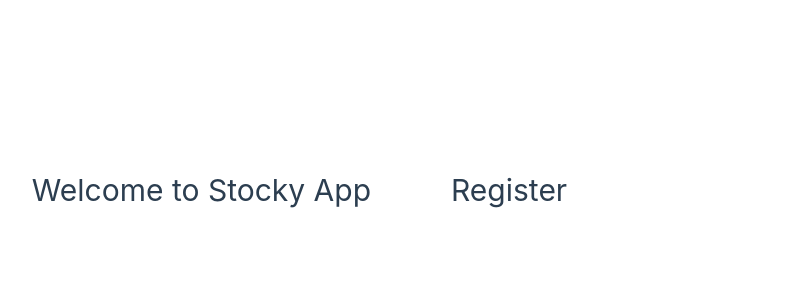
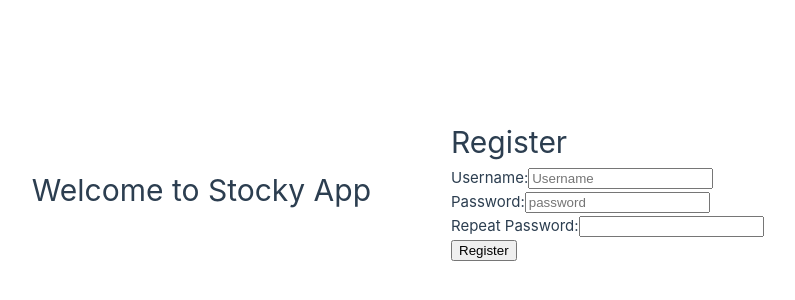
Before and after one commit to KarolisGaiv/stocker, a Vue app: page /register in a window 1280 px wide. Shown: the part 210-510 px from the top of the page, without its empty margins (189-984 px from the left). Built offline with nearby package versions, Linux system fonts and the light colour scheme; no server answers.

Commit message:
feat: create register user functionality

```diff
--- /dev/null
+++ b/src/utils/storage.ts
@@ -0,0 +1,25 @@
+interface User {
+  username: string
+  password: string
+}
+
+export const storageService = {
+  getUsers(): User[] {
+    return JSON.parse(localStorage.getItem('users') || '[]')
+  },
+
+  /**
+   * Save a new user to localStorage
+   * @param user The user object to store
+   */
+  saveUser(user: User): void {
+    const users = this.getUsers()
+    users.push(user)
+    localStorage.setItem('users', JSON.stringify(users))
+  },
+
+  doesUserExists(username: string): boolean {
+    const users = this.getUsers()
+    return users.some((user) => user.username === username)
+  }
+}
--- a/src/views/RegisterView.vue
+++ b/src/views/RegisterView.vue
@@ -1,7 +1,60 @@
-<script setup lang="ts"></script>
+<script setup lang="ts">
+import { ref } from 'vue'
+import { storageService } from '@/utils/storage'
+import router from '@/router'
+
+interface RegisterForm {
+  username: string
+  password: string
+  repeatPassw: string
+}
+
+const form = ref<RegisterForm>({
+  username: '',
+  password: '',
+  repeatPassw: ''
+})
+
+function register() {
+  if (form.value.password !== form.value.repeatPassw) {
+    alert('Passwords do not match')
+    return
+  }
+  if (storageService.doesUserExists(form.value.username)) {
+    alert('Username already exist. Choose a different username')
+    return
+  }
+
+  storageService.saveUser({ username: form.value.username, password: form.value.password })
+  alert('Registration successful')
+  router.push('/login')
+}
+</script>
 
 <template>
   <div>
     <h1>Register</h1>
+    <form @submit.prevent="register">
+      <div>
+        <label for="username">Username:</label>
+        <input type="text" id="username" placeholder="Username" required v-model="form.username" />
+      </div>
+      <div>
+        <label for="password">Password:</label>
+        <input
+          type="password"
+          id="password"
+          placeholder="password"
+          required
+          minlength="6"
+          v-model="form.password"
+        />
+      </div>
+      <div>
+        <label for="repeatPass">Repeat Password:</label>
+        <input type="password" id="repeatPass" required v-model="form.repeatPassw" />
+      </div>
+      <button type="submit">Register</button>
+    </form>
   </div>
 </template>
```
